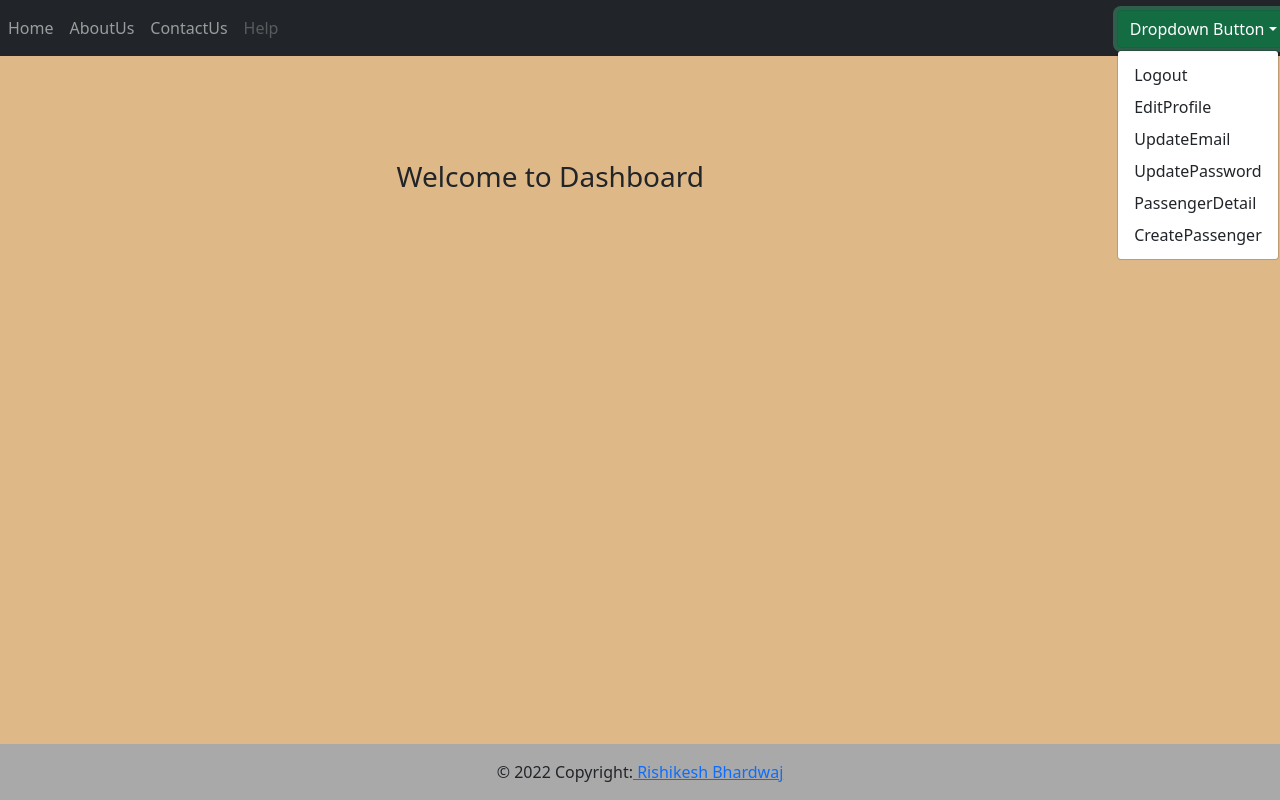
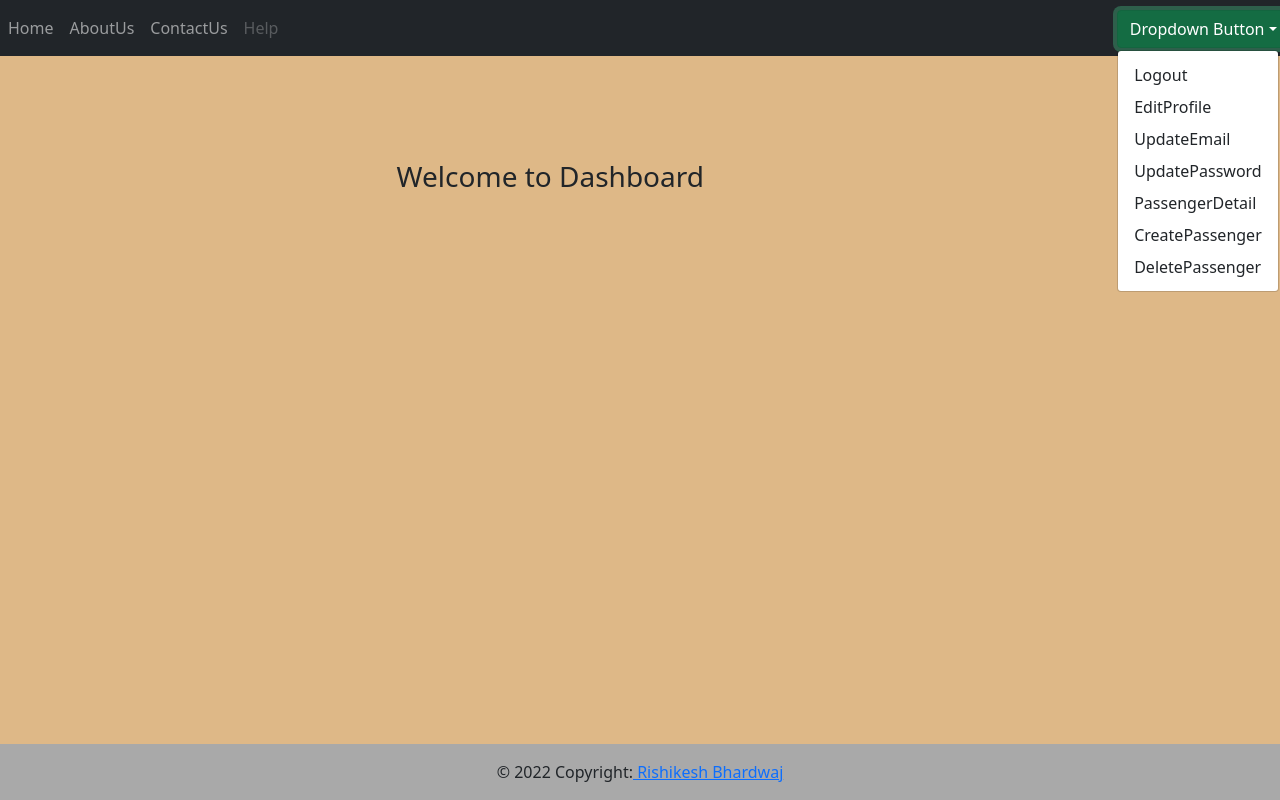
Before and after one commit to 123rishikesh/RegistrationSystem, a React (Create React App) app: page /Logout in a window 1280 px wide. Both pictures are taken after a click on the button "Dropdown Button". Built offline with nearby package versions, Linux system fonts and the light colour scheme; no server answers.

Commit message:
small changes inside component

```diff
--- a/src/pages/CreatePassenger/CreatePassenger.css
+++ b/src/pages/CreatePassenger/CreatePassenger.css
@@ -0,0 +1,5 @@
+#back{
+
+    position:absolute;
+    left: 30%;
+}
--- a/src/pages/CreatePassenger/CreatePassenger.js
+++ b/src/pages/CreatePassenger/CreatePassenger.js
@@ -1,9 +1,12 @@
 import React,{useState} from 'react'
+import './CreatePassenger.css';
 import axios from 'axios';
+import { useNavigate } from 'react-router-dom';
 
 const CreatePassenger = () => {
 
     const [state, setState] = useState({name: '', trip: '', airline: '', country: ''});
+    const navigate = useNavigate();
 
     const handleSubmit = (event) => {
         event.preventDefault();
@@ -21,6 +24,10 @@ const CreatePassenger = () => {
             console.log(resp.data)
         })
     }
+
+   const  handleClick = () => {
+    navigate('/Logout');
+   }
 
     return(
         <div className='container'>
@@ -45,6 +52,7 @@ const CreatePassenger = () => {
                     <input type='text' name='country' value={state.country} onChange={(e) => setState({...state, country: e.target.value})}/><br/><br/>
 
                     <button type="submit" className='btn btn-primary'>Add Passenger</button>
+                    <button type="button" className='btn btn-primary' id='back' onClick={handleClick}>Back</button>
             </form>
 
         </div>
--- a/src/pages/DeletePassenger/DeletePassenger.css
+++ b/src/pages/DeletePassenger/DeletePassenger.css
@@ -0,0 +1,3 @@
+#back{
+    position: absolute;
+}
--- a/src/pages/DeletePassenger/DeletePassenger.js
+++ b/src/pages/DeletePassenger/DeletePassenger.js
@@ -1,9 +1,12 @@
 import React, {useState} from 'react';
+import './DeletePassenger.css';
+import { useNavigate } from 'react-router-dom';
 import axios from 'axios';
 
 
 const DeletePassenger = () => {
 
+    const navigate = useNavigate();
     const [state, setState] = useState({id:''});
 
     const handleSubmit = (event) => {
@@ -16,14 +19,20 @@ const DeletePassenger = () => {
         })
     }
 
+    const handleClick = () => {
+
+        navigate('/Logout')
+    }
+
     return (
         <div>
-            <form onSubmit={handleSubmit}>
+            {/* <form onSubmit={handleSubmit}>
                 <lable>PassengerID</lable><br/>
-                <input type='number' name='id' onChange={(e) => setState({name: e.target.value})}/><br/>
+                <input type='number' name='id' onChange={(e) => setState({name: e.target.value})}/><br/><br/>
                 <button type='submit'>Delete</button>
-            </form>
-              {/* <button type='button' onClick={handleSubmit}>Delete</button> */}
+            </form> */}
+              <button type='button' onClick={handleSubmit}>Delete</button>
+              <button type='button' onClick={handleClick} id='back'>Back</button>
         </div>
 
     );
--- a/src/pages/Logout/Logout.js
+++ b/src/pages/Logout/Logout.js
@@ -10,28 +10,38 @@ const Logout = (props) => {
     const { handleLogout } = props;
     const navigate = useNavigate();
 
-    const handleClick = () => {
+    const handleClick = (event) => {
+        const x = event.target.id;
+
+        switch (x) {
+            case 'one':
                 navigate('/EditProfile')
-    }
-    const handleClick2 = () => {
+                break;
+            case 'two':
                 navigate('/UpdateEmail')
+                break;
+            case 'three':
+                navigate('/UpdatePassword')
+                break;
+            case 'four':
+                navigate('/PassengerDetail')
+                break;
+            case 'five':
+                navigate('/CreatePassenger')
+                break;
+            case 'six':
+                navigate('/DeletePassenger')
+                break;
+            default:
+                return false;
         }
 
-    const handleClick3 = () => {
-        navigate('/UpdatePassword')
     }
 
-    const handleClick4 = () => {
-        navigate('/PassengerDetail')
-    }
-
-   const  handleClick5 = () => {
-       navigate('/CreatePassenger')
-   }
 
     return (
         <div className='main-container'>
-            <Header/>
+            <Header />
 
             <h3>Welcome to Dashboard</h3>
             <Dropdown className="drp">
@@ -41,17 +51,18 @@ const Logout = (props) => {
 
                 <Dropdown.Menu>
                     <Dropdown.Item onClick={handleLogout}>Logout</Dropdown.Item>
-                    <Dropdown.Item  onClick={handleClick}>EditProfile</Dropdown.Item>
-                    <Dropdown.Item  onClick={handleClick2}>UpdateEmail</Dropdown.Item>
-                    <Dropdown.Item  onClick={handleClick3}>UpdatePassword</Dropdown.Item>
-                    <Dropdown.Item  onClick={handleClick4}>PassengerDetail</Dropdown.Item>
-                    <Dropdown.Item  onClick={handleClick5}>CreatePassenger</Dropdown.Item>
+                    <Dropdown.Item onClick={handleClick} id='one'>EditProfile</Dropdown.Item>
+                    <Dropdown.Item onClick={handleClick} id='two'>UpdateEmail</Dropdown.Item>
+                    <Dropdown.Item onClick={handleClick} id='three'>UpdatePassword</Dropdown.Item>
+                    <Dropdown.Item onClick={handleClick} id='four'>PassengerDetail</Dropdown.Item>
+                    <Dropdown.Item onClick={handleClick} id='five'>CreatePassenger</Dropdown.Item>
+                    <Dropdown.Item onClick={handleClick} id='six'>DeletePassenger</Dropdown.Item>
                 </Dropdown.Menu>
             </Dropdown>
 
             <div className='temp'>
 
-          <Footer/>
+                <Footer />
             </div>
         </div>
     );
--- a/src/pages/PassengerDetail/PassengerDetail.js
+++ b/src/pages/PassengerDetail/PassengerDetail.js
@@ -1,8 +1,11 @@
 import React, { useEffect, useState } from 'react';
+import { useNavigate } from 'react-router-dom';
 import './PassengerDetail.css';
 import axios from 'axios';
 
 const PassengerDetail = () => {
+
+    const navigate = useNavigate();
 
     const [state, setState] = useState({ person: [] });
 
@@ -19,6 +22,11 @@ const PassengerDetail = () => {
 
             })
     }, []);
+
+    const handleClick = () => {
+
+        navigate('/Logout');
+    }
 
     // const getData = () => {
 
@@ -69,6 +77,7 @@ const PassengerDetail = () => {
 
             </ul>
             {/* <button className='btn btn-primary' onClick={getData}>GetData</button> */}
+            <button className='btn btn-primary' onClick={handleClick}>Back</button>
         </div>
     );
 }
```
Lines whose indentation alone changed are shown as unchanged.
